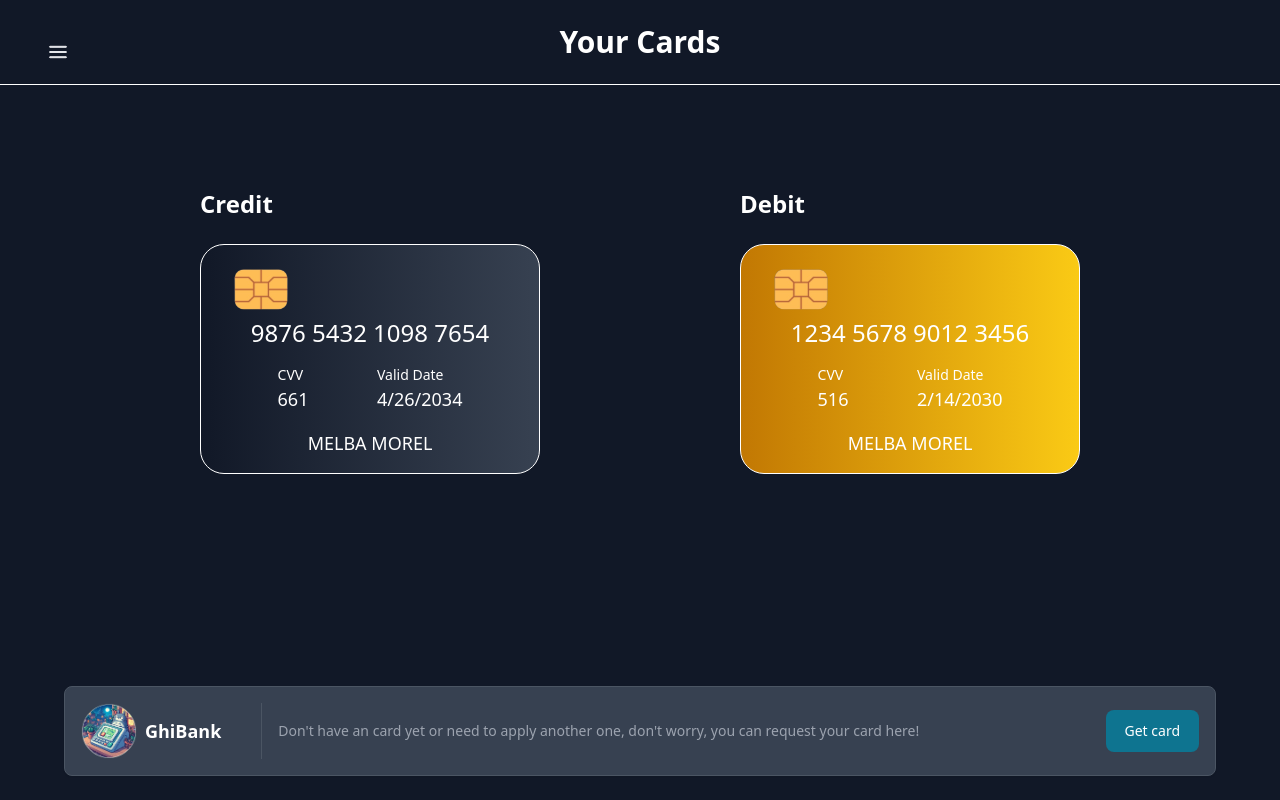
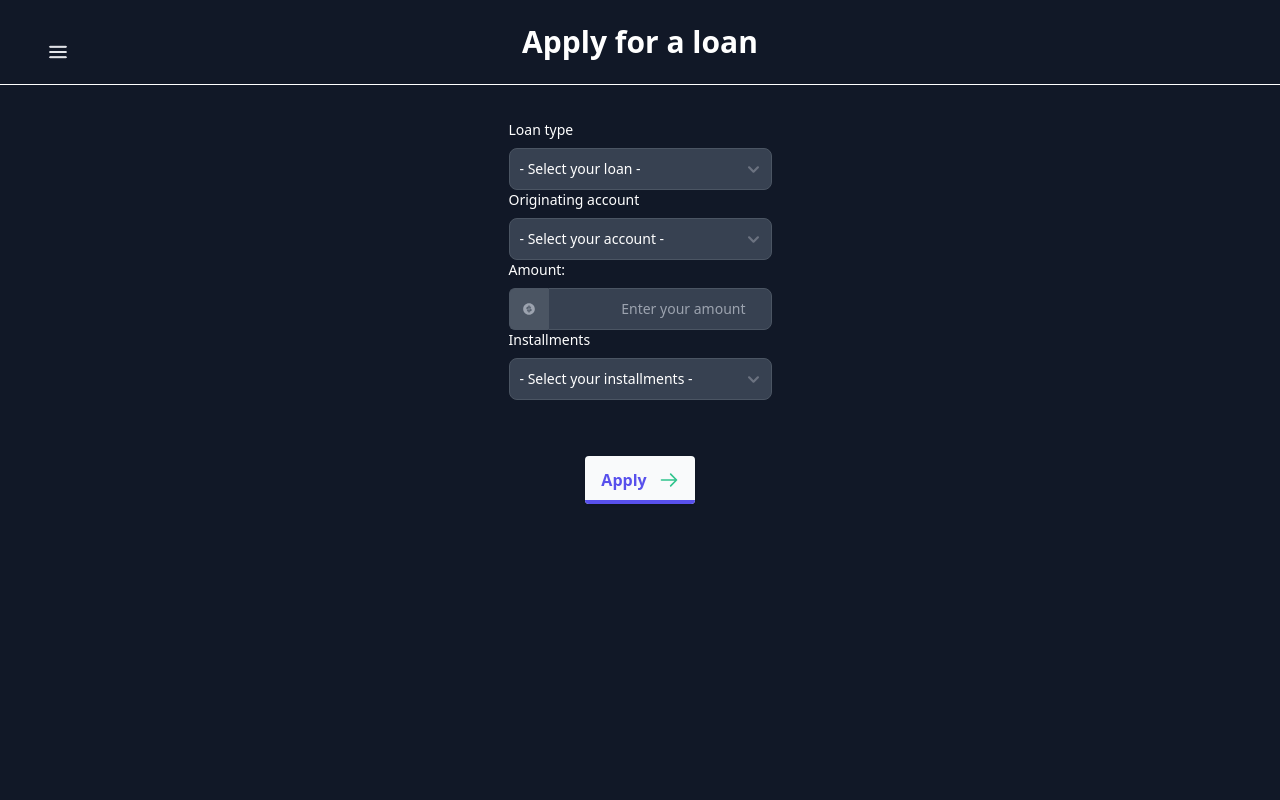
Before and after one commit to Kryzp0/MindHub-Modulo-3-React, a React (Vite) app: page /loans in a window 1280 px wide. Built offline with nearby package versions, Linux system fonts and the light colour scheme.

Commit message:
Se finaliza vista de ApplyLoan, se crea componente ProceedButton y Loan

```diff
--- a/src/App.jsx
+++ b/src/App.jsx
@@ -1,6 +1,8 @@
 import HeaderMain from "./layouts/HeaderMain"
 import Cards from "./pages/Cards"
 import Accounts from "./pages/Accounts"
+import Loans from "./pages/Loans"
+import ApplyLoan from "./pages/ApplyLoan"
 
 function App() {
 
@@ -8,7 +10,9 @@ function App() {
   return (
     <HeaderMain>
       {/* <Accounts/> */}
-      <Cards/>
+      {/* <Cards/> */}
+      {/* <Loans/> */}
+      <ApplyLoan/>
     </HeaderMain>
   )
 }
--- a/src/components/Account.jsx
+++ b/src/components/Account.jsx
@@ -10,7 +10,7 @@ const Account = ({number,amount,creationDate}) => {
                 </div>
                 <div className='flex justify-between p-4'>
                     <p>Amount:</p>
-                    <p className='text-3xl font-bold'>{amount}</p>
+                    <p className='text-3xl font-extrabold'>${amount}</p>
                 </div>
                 <div className='flex justify-between p-4'>
                     <p>Creation Date:</p>
--- /dev/null
+++ b/src/components/Loan.jsx
@@ -0,0 +1,23 @@
+import React from 'react'
+
+const Loan = ({type,amount,dateOfApplication}) => {
+  return (
+    <div className='flex flex-col text-white p-4 bg-[#1f2937] w-[340px] h-[230px] justify-around rounded-xl shadow-[0_3px_10px_rgb(13, 21, 39)]'>
+            <div>
+                <div className='flex p-4'>
+                    <p className='text-xl font-bold'>{type}</p>
+                </div>
+                <div className='flex justify-between p-4'>
+                    <p>Amount:</p>
+                    <p className='text-3xl font-extrabold'>${amount}</p>
+                </div>
+                <div className='flex justify-between p-4'>
+                    <p>Date of application:</p>
+                    <p>{dateOfApplication}</p>
+                </div>
+            </div>
+        </div>
+  )
+}
+
+export default Loan
--- /dev/null
+++ b/src/components/ProceedButton.jsx
@@ -0,0 +1,55 @@
+import React from 'react'
+
+const ProceedButton = () => {
+    return (
+        <div className="w-full h-40 flex items-center justify-center cursor-pointer">
+            <button
+                className={"relative inline-flex items-center justify-start py-3 pl-4 pr-12 overflow-hidden font-semibold shadow text-indigo-600 transition-all duration-150 ease-in-out rounded hover:pl-10 hover:pr-6 bg-gray-50 dark:bg-gray-700 dark:text-white dark:hover:text-gray-200 dark:shadow-none group"}>
+                <span
+                    className="absolute bottom-0 left-0 w-full h-1 transition-all duration-150 ease-in-out bg-indigo-600 group-hover:h-full"
+                ></span>
+                <span
+                    className="absolute right-0 pr-4 duration-200 ease-out group-hover:translate-x-12"
+                >
+                    <svg
+                        xmlns="http://www.w3.org/2000/svg"
+                        viewBox="0 0 24 24"
+                        stroke="currentColor"
+                        fill="none"
+                        className="w-5 h-5 text-green-400"
+                    >
+                        <path
+                            d="M14 5l7 7m0 0l-7 7m7-7H3"
+                            strokeWidth="2"
+                            strokeLinejoin="round"
+                            strokeLinecap="round"
+                        ></path>
+                    </svg>
+                </span>
+                <span
+                    className="absolute left-0 pl-2.5 -translate-x-12 group-hover:translate-x-0 ease-out duration-200"
+                >
+                    <svg
+                        xmlns="http://www.w3.org/2000/svg"
+                        viewBox="0 0 24 24"
+                        stroke="currentColor"
+                        fill="none"
+                        className="w-5 h-5 text-green-400"
+                    >
+                        <path
+                            d="M14 5l7 7m0 0l-7 7m7-7H3"
+                            strokeWidth="2"
+                            strokeLinejoin="round"
+                            strokeLinecap="round"
+                        ></path>
+                    </svg>
+                </span>
+                <span className="relative w-full text-left transition-colors duration-200 ease-in-out group-hover:text-white dark:group-hover:text-gray-200">
+                    Apply
+                </span>
+            </button>
+        </div>
+    )
+}
+
+export default ProceedButton
--- a/src/pages/ApplyCard.jsx
+++ b/src/pages/ApplyCard.jsx
@@ -0,0 +1,9 @@
+import React from 'react'
+
+const ApplyCard = () => {
+  return (
+    <div>ApplyCard</div>
+  )
+}
+
+export default ApplyCard
--- /dev/null
+++ b/src/pages/ApplyLoan.jsx
@@ -0,0 +1,78 @@
+import React, { useState, useEffect } from 'react';
+import Title from '../components/Title'
+import { RiMoneyDollarCircleFill } from "react-icons/ri";
+import ProceedButton from '../components/ProceedButton';
+
+const ApplyLoan = () => {
+
+  const [loanType, setLoanType] = useState('');
+  const [installments, setInstallments] = useState([]);
+
+  useEffect(() => {
+    switch (loanType) {
+      case 'Personal':
+        setInstallments([6, 12, 24]);
+        break;
+      case 'Mortgage':
+        setInstallments([12, 24, 36, 48, 60]);
+        break;
+      case 'Automotive':
+        setInstallments([6, 12, 24, 36]);
+        break;
+      default:
+        setInstallments([]);
+        break;
+    }
+  }, [loanType]);
+
+  const handleLoanTypeChange = (e) => {
+    setLoanType(e.target.value);
+  };
+
+  const handleSubmit = (e) => {
+    e.preventDefault();
+    // Aqui agrego las acciones del envio del formulario hacia la API
+    console.log("Formulario enviado!");
+  };
+
+  return (
+    <>
+      <Title title="Apply for a loan" />
+      <section className='flex flex-col items-start gap-4 pt-[120px]'>
+        <form className="max-w-sm mx-auto" onSubmit={handleSubmit}>
+          <label htmlFor="loanType" className="block mb-2 text-sm font-medium text-white">Loan type</label>
+          <select id="loanType" value={loanType} onChange={handleLoanTypeChange} className="border border-gray-600 bg-gray-700 text-white text-sm rounded-lg block w-full p-2.5 placeholder-gray-400 focus:ring-blue-500 focus:border-blue-500">
+            <option value="">- Select your loan -</option>
+            <option>Mortgage</option>
+            <option>Personal</option>
+            <option>Automotive</option>
+          </select>
+          <label htmlFor="originatingAccount" className="block mb-2 text-sm font-medium text-white">Originating account</label>
+          <select id="originatingAccount" className="border border-gray-600 bg-gray-700 text-white text-sm rounded-lg block w-full p-2.5 placeholder-gray-400 focus:ring-blue-500 focus:border-blue-500">
+            <option value="">- Select your account -</option>
+            <option>VIN001</option>
+            <option>VIN002</option>
+          </select>
+          <label htmlFor="amount" className="block mb-2 text-sm font-medium text-white">Amount:</label>
+          <div className="flex">
+            <span className="inline-flex items-center px-3 text-sm border border-e-0 rounded-s-md bg-gray-600 text-gray-400 border-gray-600">
+              <RiMoneyDollarCircleFill />
+            </span>
+            <input type="number" id="amount" className="text-right rounded-none rounded-e-lg border block flex-1 min-w-0 w-full text-sm p-2.5 bg-gray-700 border-gray-600 placeholder-gray-400 text-white focus:ring-blue-500 focus:border-blue-500" placeholder="Enter your amount" />
+          </div>
+          <label htmlFor="installments" className="block mb-2 text-sm font-medium text-white">Installments</label>
+          <select id="installments" className="border border-gray-600 bg-gray-700 text-white text-sm rounded-lg block w-full p-2.5 placeholder-gray-400 focus:ring-blue-500 focus:border-blue-500">
+            <option value="">- Select your installments -</option>
+            {installments.map((installment, index) => (
+              <option key={index} value={installment}>{installment}</option>
+            ))}
+          </select>
+          <ProceedButton />
+        </form>
+      </section>
+    </>
+  );
+}
+
+
+export default ApplyLoan
--- a/src/pages/Loans.jsx
+++ b/src/pages/Loans.jsx
@@ -0,0 +1,30 @@
+import React from 'react'
+import Title from '../components/Title';
+import { Carousel} from "flowbite-react";
+import Loan from '../components/Loan';
+import GetBanner from '../components/GetBanner';
+
+const Loans = () => {
+  return (
+    <>
+    <Title title="Your Loans" />
+            <section className='flex flex-col items-center gap-4'>
+                <div className='flex flex-wrap gap-6 pt-[120px]'>
+                    <Loan type={"Mortgage"} amount={"400,000"} dateOfApplication={"20/06/23"}/>
+                    <Loan type={"Personal"} amount={"50,000"} dateOfApplication={"05/08/23"}/>
+                </div>
+                <GetBanner type={"loan"} request={"apply"}/>
+            </section>
+            <div className="h-44 p-6">
+                <Carousel>
+                    <img src="/banner1.jpg" alt="..." />
+                    <img src="/banner2.png" alt="..." />
+                    <img src="/banner3.jpg" alt="..." />
+                    <img src="/banner4.jpg" alt="..." />
+                </Carousel>
+            </div>
+    </>
+  )
+}
+
+export default Loans
```
Also changed, not shown: src/pages/AppyLoan.jsx (deleted).
